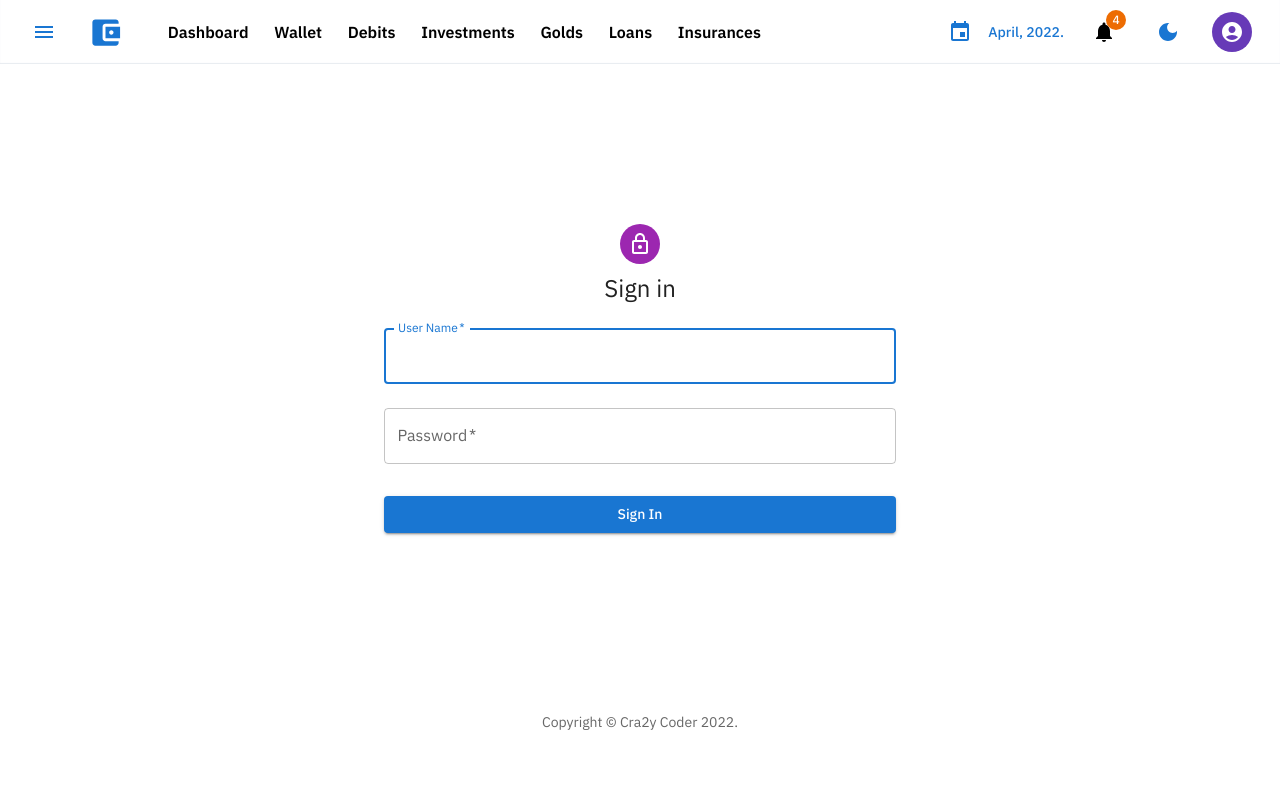
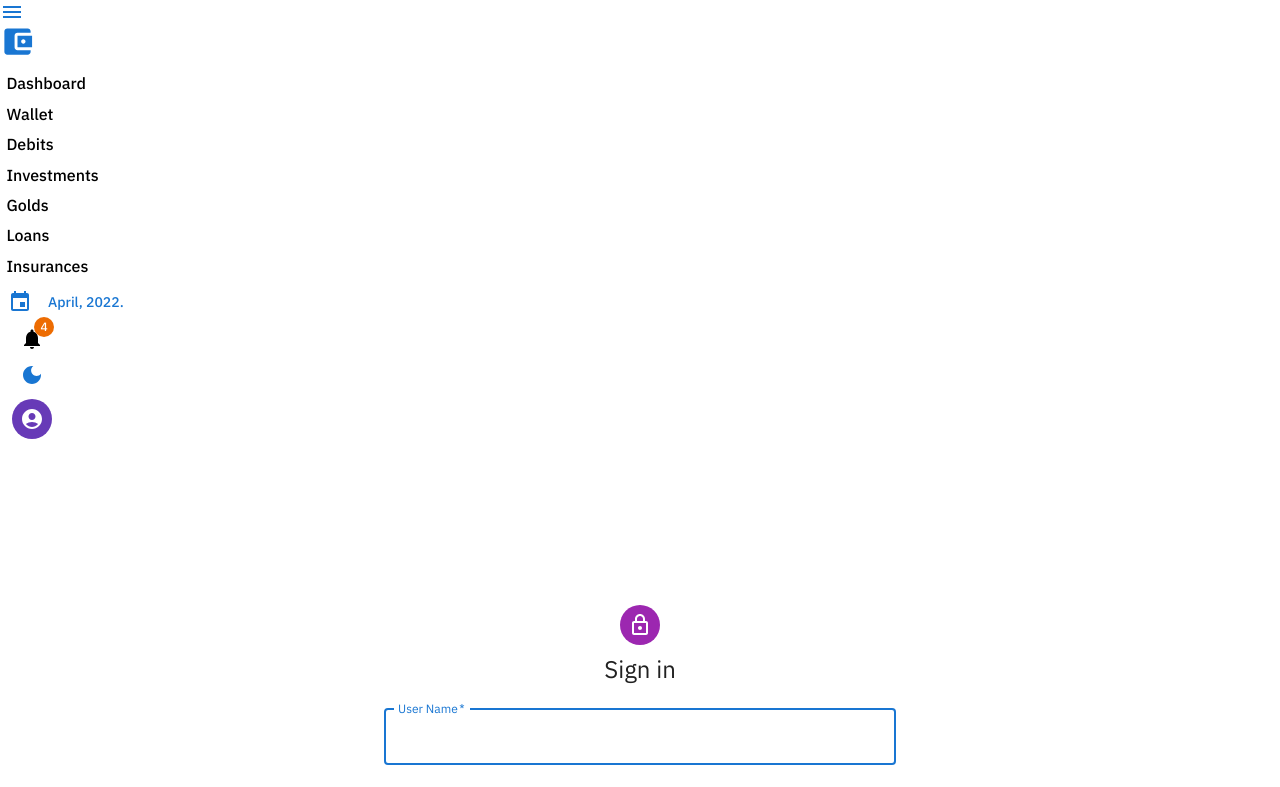
Before and after one commit to cra2ycoder/my-finance, a Next.js app: page / in a window 1280 px wide. Shown: the top 787 px of the page. Built offline with nearby package versions, Linux system fonts and the light colour scheme.

Commit message:
header component cleaned with mui theme

```diff
--- a/components/Header/Header.tsx
+++ b/components/Header/Header.tsx
@@ -7,21 +7,26 @@ import Button from '@mui/material/Button'
 import AccountBalanceWalletIcon from '@mui/icons-material/AccountBalanceWallet'
 import DarkModeIcon from '@mui/icons-material/DarkMode'
 import MenuIcon from '@mui/icons-material/Menu'
+import { useTheme } from '@mui/material/styles'
 import NotificationBadge from './NotificationBadge'
 import Profile from './Profile'
 import DateSelector from './DateSelector'
 import styles from './styles.module.scss'
 
 function HeaderMenuIcon(props: any = {}) {
+  const theme = useTheme()
+
   return (
-    <Link href={props.link}>
+    <Link href={props.link} underline="none">
       <Box
         sx={{ display: 'flex', mr: 1, pr: 2 }}
         className={`menu-icon-${props?.title?.toLowerCase()}`}
         onClick={props?.onClick}
       >
         {props.iconComponent || <></>}
-        <Typography sx={{ color: props?.color || 'black', marginLeft: 1 }}>
+        <Typography
+          sx={{ color: props?.color || 'black', marginLeft: theme.spacing(1) }}
+        >
           {props.title || ''}
         </Typography>
       </Box>
@@ -29,10 +34,10 @@ function HeaderMenuIcon(props: any = {}) {
   )
 }
 
-function MenuList(props = {}) {
-  return (
-    <Box marginLeft="2rem" display="flex" className={props.className}>
-      {[
+function MenuList(props: any = {}) {
+  const theme = useTheme()
+
+  const defaultMenuList = [
     'Dashboard',
     'Wallet',
     'Debits',
@@ -40,12 +45,21 @@ function MenuList(props = {}) {
     'Golds',
     'Loans',
     'Insurances',
-      ].map((x, idx) => {
+  ]
+
+  return (
+    <Box className={`${styles.menuListWrapper} ${props.className}`}>
+      {defaultMenuList.map((x: string, idx: number) => {
         const pageLink = '/' + x.toLowerCase().replace(/ /g, '-')
+
         return (
-          <Link href={pageLink} key={`menu-item-${idx}`}>
+          <Link href={pageLink} key={`menu-item-${idx}`} underline="none">
             <Typography
-              sx={{ margin: '0.8rem', color: props.color, fontWeight: 600 }}
+              sx={{
+                margin: theme.spacing(0.8),
+                color: props.color,
+                fontWeight: theme.typography.fontWeightMedium,
+              }}
             >
               {x}
             </Typography>
@@ -57,41 +71,36 @@ function MenuList(props = {}) {
 }
 
 function Header() {
+  const theme = useTheme()
   const [drawerState, setDrawerState] = useState(false)
 
   return (
-    <header className={styles['header-wrapper']}>
+    <header className={styles.headerWrapper}>
       <Box
-        className={`${styles['header-parent']} header-parent`}
+        className={styles.headerParent}
         sx={{
-          background: 'white',
-          boxShadow: 'inset 0px -1px 1px #e7ebf0',
-          backgroundColor: 'rgba(255,255,255,0.72)',
-          backdropFilter: 'blur(20px)',
+          backgroundColor: theme.palette.common.white,
         }}
       >
-        <Box display="flex" alignItems="center">
+        <Box className={styles.headerLeftPanel}>
           <HeaderMenuIcon
-            iconComponent={<MenuIcon sx={{ fill: '#1976d2' }} />}
-            title="Menu"
+            iconComponent={
+              <MenuIcon sx={{ fill: theme.palette.primary.main }} />
+            }
+            title=""
             onClick={() => {
               setDrawerState(true)
             }}
           />
-          <AccountBalanceWalletIcon sx={{ fill: '#1976d2', fontSize: 35 }} />
+          <AccountBalanceWalletIcon
+            sx={{ fill: theme.palette.primary.main, fontSize: 35 }}
+          />
           <MenuList
-            color="black"
-            className={styles['menu-list-parent-desktop']}
+            className={styles.menuListParentDesktop}
+            color={theme.palette.common.black}
           />
         </Box>
-        <Box
-          sx={{
-            display: 'flex',
-            alignItems: 'center',
-            justifyContent: 'space-between',
-            marginRight: '-1rem',
-          }}
-        >
+        <Box className={styles.headerRightPanel}>
           <DateSelector />
           <NotificationBadge />
           <Button>
@@ -101,15 +110,17 @@ function Header() {
         </Box>
       </Box>
       <Drawer
-        className="header-drawer-parent"
-        sx={{ width: '300px' }}
+        className={styles.headerDrawerParent}
         anchor="left"
         open={drawerState}
         onClose={() => {
           setDrawerState(!drawerState)
         }}
       >
-        <MenuList className={styles['menu-list-parent-mobile']} />
+        <MenuList
+          color={theme.palette.primary.main}
+          className={styles.menuListParentMobile}
+        />
       </Drawer>
     </header>
   )
```
Lines whose indentation alone changed are shown as unchanged.
